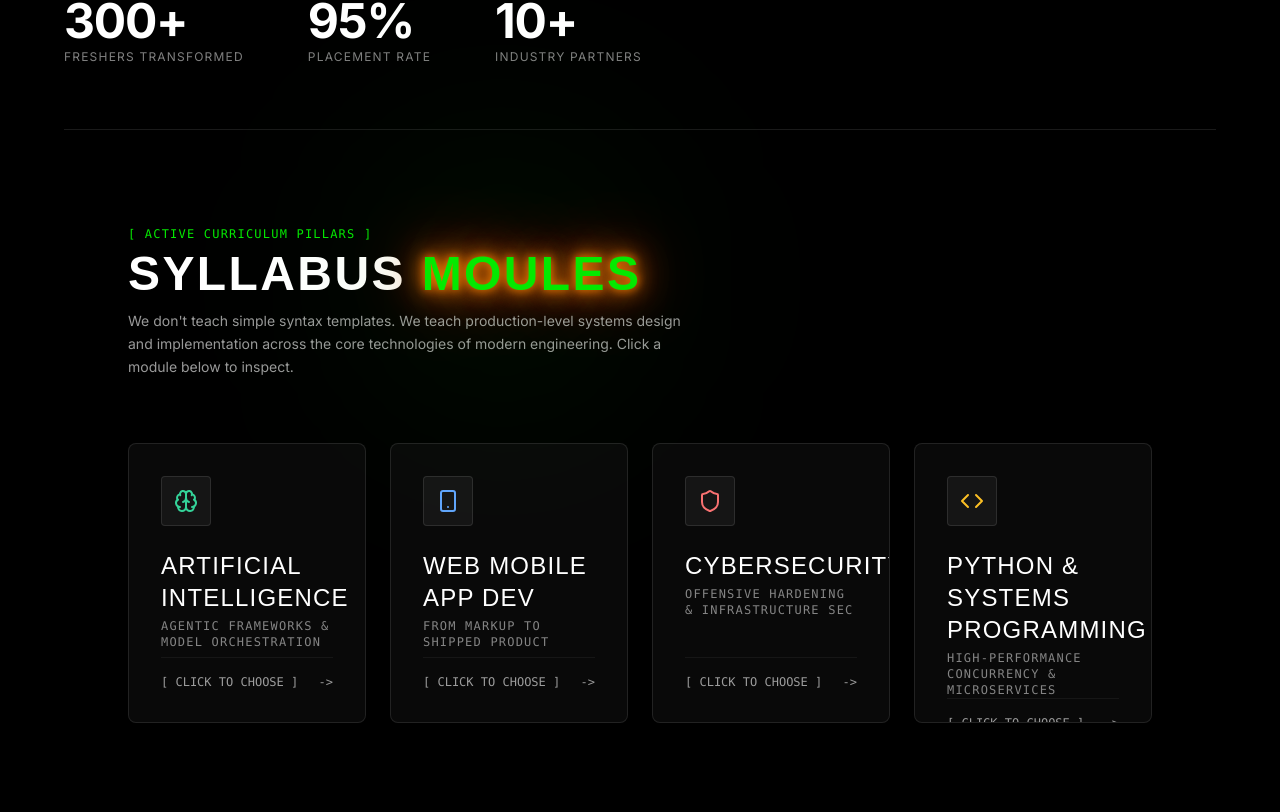
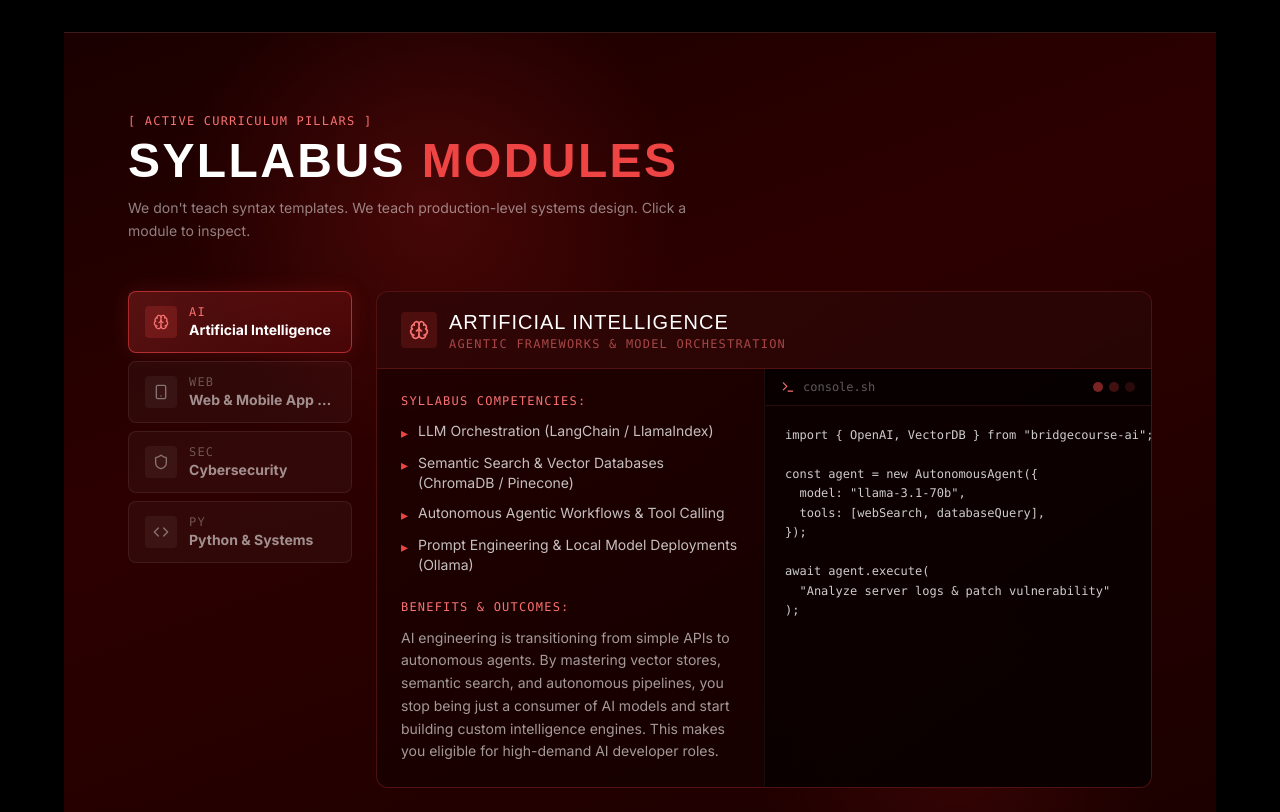
Before and after one commit to Anirudh05bit/Bridgecourse_website, a React (Vite) app: page / in a window 1280 px wide. Shown: the part 768-1580 px from the top of the page. Built offline with nearby package versions, Linux system fonts and the light colour scheme; grey boxes are pictures that could not be loaded; a web font is replaced by a local one.

Commit message:
changed curriculam layout

```diff
--- a/src/components/CurriculumSection.tsx
+++ b/src/components/CurriculumSection.tsx
@@ -1,22 +1,17 @@
 import { useState } from "react"
 import { motion, AnimatePresence } from "framer-motion"
-import { Brain, Smartphone, Shield, Code, X, Terminal } from "lucide-react"
+import { Brain, Smartphone, Shield, Code, Terminal } from "lucide-react"
 
 interface Course {
   id: string
   title: string
   subtitle: string
-  icon: React.ComponentType<any>
+  icon: React.ComponentType<{ className?: string }>
   topics: string[]
   benefits: string
   codeSnippet: string
-  color: string
-  accentClass: string
-  textClass: string
+  tag: string
 }
-
-export default function CurriculumSection() {
-  const [expandedId, setExpandedId] = useState<string | null>(null)
 
 const courses: Course[] = [
   {
@@ -24,13 +19,15 @@ export default function CurriculumSection() {
     title: "Artificial Intelligence",
     subtitle: "Agentic Frameworks & Model Orchestration",
     icon: Brain,
+    tag: "AI",
     topics: [
       "LLM Orchestration (LangChain / LlamaIndex)",
       "Semantic Search & Vector Databases (ChromaDB / Pinecone)",
       "Autonomous Agentic Workflows & Tool Calling",
       "Prompt Engineering & Local Model Deployments (Ollama)"
     ],
-      benefits: "AI engineering is transitioning from simple APIs to autonomous agents. By mastering vector stores, semantic search, and autonomous pipelines, you stop being just a consumer of AI models and start building custom intelligence engines. This makes you eligible for high-demand AI developer roles.",
+    benefits:
+      "AI engineering is transitioning from simple APIs to autonomous agents. By mastering vector stores, semantic search, and autonomous pipelines, you stop being just a consumer of AI models and start building custom intelligence engines. This makes you eligible for high-demand AI developer roles.",
     codeSnippet: `import { OpenAI, VectorDB } from "bridgecourse-ai";
 
 const agent = new AutonomousAgent({
@@ -38,24 +35,25 @@ const agent = new AutonomousAgent({
   tools: [webSearch, databaseQuery],
 });
 
-await agent.execute("Analyze server logs & patch vulnerability");`,
-      color: "emerald",
-      accentClass: "border-emerald-500/30 bg-emerald-500/5 hover:border-emerald-500/60 shadow-emerald-500/5",
-      textClass: "text-emerald-400"
+await agent.execute(
+  "Analyze server logs & patch vulnerability"
+);`
   },
   {
     id: "web-app",
-      title: "Web  Mobile App Dev",
+    title: "Web & Mobile App Dev",
     subtitle: "From Markup to Shipped Product",
     icon: Smartphone,
+    tag: "WEB",
     topics: [
       "HTML & CSS — Structuring and Styling the Modern Web",
       "JavaScript — Logic, Interactivity & the DOM",
       "Forms — Building & Validating Forms with HTML, CSS & JS",
       "App Dev — Turning Web Fundamentals into Real Applications"
     ],
-      benefits: "Every great product starts with the fundamentals done right. You will build fluency in markup, styling, and logic, then put it to work building real, validated forms before graduating to full application builds. By the end, you won't just understand the web — you'll be shipping on it.",
-      codeSnippet: `// A validated form,built from first principles
+    benefits:
+      "Every great product starts with the fundamentals done right. You will build fluency in markup, styling, and logic, then put it to work building real, validated forms before graduating to full application builds. By the end, you won't just understand the web — you'll be shipping on it.",
+    codeSnippet: `// A validated form, built from first principles
 <!DOCTYPE html>
 <html>
 <head>
@@ -75,235 +73,339 @@ await agent.execute("Analyze server logs & patch vulnerability");`,
       .getElementById("timetableForm")
       .addEventListener("submit", async (e) => {
         e.preventDefault();
+      });
   </script>
-
 </body>
-</html>
-});`,
-      color: "blue",
-      accentClass: "border-blue-500/30 bg-blue-500/5 hover:border-blue-500/60 shadow-blue-500/5",
-      textClass: "text-blue-400"
+</html>`
   },
   {
     id: "security",
     title: "Cybersecurity",
     subtitle: "Offensive Hardening & Infrastructure Sec",
     icon: Shield,
+    tag: "SEC",
     topics: [
-        "Web security and networking - OSI model , core networking fundamentals and application ",
-        "Cryptography - Secure communication , encryption and hashing overview",
-        "Reverse engineering: Binary exploitation and vulnerability discovery",
-        "Forensics: Incidents response lifecycle and file metadata"
+      "Web security and networking — OSI model & core fundamentals",
+      "Cryptography — Secure communication, encryption and hashing",
+      "Reverse Engineering — Binary exploitation & vulnerability discovery",
+      "Forensics — Incident response lifecycle and file metadata"
     ],
-      benefits: "Everything we do now is online , which means the digital world is basically the new frontline. Every single second, there are literally millions of cyberattacks happening that we can't see—we're talking about hackers trying to shut down hospitals, wipe out power grids, and drain people's bank accounts. That's why we're here. In this class, you are going to learn how to think exactly like a hacker so you can actually stop them. You’re basically learning a digital superpower to protect people's privacy and defend the real world.Once we wrap up , you can act as tech guardian for your family also you can use this as foundation for building your own digital security tools. ",
+    benefits:
+      "Everything we do now is online, which means the digital world is basically the new frontline. Every second, millions of cyberattacks happen invisibly. In this module, you learn to think exactly like a hacker so you can stop them — building a digital superpower to protect people's privacy and defend the real world.",
     codeSnippet: `from Crypto.Cipher import AES
 
 KEY = b"MyNewSecretKey!!"
 FLAG = b"CryptoDemoBlock!"
 cipher = AES.new(KEY, AES.MODE_ECB)
+
 # Encryption
 encrypted = cipher.encrypt(FLAG)
 print("Ciphertext (hex):", encrypted.hex())
+
 # Decryption
 cipher_dec = AES.new(KEY, AES.MODE_ECB)
 decrypted = cipher_dec.decrypt(encrypted)
-print("Decrypted text:", decrypted.decode())`,
-      color: "red",
-      accentClass: "border-red-500/30 bg-red-500/5 hover:border-red-500/60 shadow-red-500/5",
-      textClass: "text-red-400"
+print("Decrypted text:", decrypted.decode())`
   },
   {
     id: "python",
-      title: "Python & Systems Programming",
+    title: "Python & Systems",
     subtitle: "High-Performance Concurrency & Microservices",
     icon: Code,
+    tag: "PY",
     topics: [
       "Asyncio Concurrency & Multiprocessing Systems",
       "High-Performance API Architectures (FastAPI / gRPC)",
       "Algorithms, Advanced Data Structures & Memory Layouts",
       "Automated System Scripting & DevOps Pipelines"
     ],
-      benefits: "Python is the backbone of modern machine learning, systems scripting, and data engineering. Mastering asyncio and systems-level Python allows you to write highly efficient code, processing millions of tasks concurrently.",
+    benefits:
+      "Python is the backbone of modern machine learning, systems scripting, and data engineering. Mastering asyncio and systems-level Python allows you to write highly efficient code, processing millions of tasks concurrently — making you a force in backend, ML, and infrastructure roles.",
     codeSnippet: `import asyncio
 
 async def worker(task_id: int):
     # Simulating database writing
     await asyncio.sleep(0.01)
-    return f"Task {task_id} successfully synchronized"
+    return f"Task {task_id} synchronized"
 
 async def main():
-    results = await asyncio.gather(*(worker(i) for i in range(1000)))
-    print(f"Processed {len(results)} system-level operations.")`,
-      color: "amber",
-      accentClass: "border-amber-500/30 bg-amber-500/5 hover:border-amber-500/60 shadow-amber-500/5",
-      textClass: "text-amber-400"
+    results = await asyncio.gather(
+        *(worker(i) for i in range(1000))
+    )
+    print(f"Processed {len(results)} operations.")
+
+asyncio.run(main())`
   }
 ]
 
+export default function CurriculumSection() {
+  const [activeId, setActiveId] = useState<string>("ai")
+  const active = courses.find((c) => c.id === activeId)!
+  const Icon = active.icon
+
   return (
-    <section id="curriculum" className="relative scroll-mt-28 py-24 px-6 sm:px-10 lg:px-16 border-t border-white/10 z-10 bg-black/60 backdrop-blur-md">
-      {/* Background glow visual elements */}
-      <div className="absolute top-0 left-1/4 w-[300px] h-[300px] bg-primary/5 rounded-full filter blur-[100px] pointer-events-none" />
+    <section
+      id="curriculum"
+      className="relative scroll-mt-28 py-20 px-6 sm:px-10 lg:px-16 z-10 border-t border-white/10"
+      style={{
+        background:
+          "linear-gradient(160deg, #1a0000 0%, #2d0000 40%, #1a0000 100%)"
+      }}
+    >
+      {/* Ambient glow blobs */}
+      <div className="absolute inset-0 pointer-events-none overflow-hidden">
+        <div
+          style={{
+            position: "absolute",
+            top: "-80px",
+            left: "10%",
+            width: "500px",
+            height: "500px",
+            background:
+              "radial-gradient(circle, rgba(220,38,38,0.18) 0%, transparent 70%)",
+            borderRadius: "50%"
+          }}
+        />
+        <div
+          style={{
+            position: "absolute",
+            bottom: "-100px",
+            right: "5%",
+            width: "400px",
+            height: "400px",
+            background:
+              "radial-gradient(circle, rgba(185,28,28,0.15) 0%, transparent 70%)",
+            borderRadius: "50%"
+          }}
+        />
+      </div>
 
-      <div className="max-w-6xl mx-auto">
-        {/* Section Heading */}
-        <div className="mb-16 text-left">
-          <p className="text-xs text-primary font-mono tracking-widest uppercase mb-2">
+      <div className="max-w-6xl mx-auto relative z-10">
+        {/* Section header */}
+        <div className="mb-12">
+          <p
+            className="text-xs font-mono tracking-widest uppercase mb-2"
+            style={{ color: "#f87171" }}
+          >
             [ active curriculum pillars ]
           </p>
-          <h2 className="text-3xl sm:text-4xl lg:text-5xl font-podium font-bold text-white uppercase tracking-wider">
-            Syllabus <span className="text-primary glow-text">Moules</span>
+          <h2 className="text-3xl sm:text-5xl font-podium font-bold text-white uppercase tracking-wider">
+            Syllabus{" "}
+            <span style={{ color: "#ef4444" }}>Modules</span>
           </h2>
-          <p className="text-white/60 mt-3 max-w-xl text-sm font-light leading-relaxed">
-            We don't teach simple syntax templates. We teach production-level systems design
-            and implementation across the core technologies of modern engineering. Click a module below to inspect.
+          <p className="text-white/50 mt-3 max-w-xl text-sm font-light leading-relaxed">
+            We don't teach syntax templates. We teach production-level systems
+            design. Click a module to inspect.
           </p>
         </div>
 
-        {/* Dynamic Card Deck (Framer Motion Grid) */}
-        <motion.div
-          layout
-          className={`grid gap-6 ${expandedId ? "grid-cols-1" : "grid-cols-1 sm:grid-cols-2 lg:grid-cols-4"
-            }`}
+        {/* Layout: tab strip + content panel */}
+        <div className="flex flex-col lg:flex-row gap-6">
+          {/* Tab Strip */}
+          <div className="flex flex-row lg:flex-col gap-2 lg:w-56 flex-shrink-0 overflow-x-auto lg:overflow-visible pb-2 lg:pb-0">
+            {courses.map((course) => {
+              const TabIcon = course.icon
+              const isActive = activeId === course.id
+              return (
+                <button
+                  key={course.id}
+                  onClick={() => setActiveId(course.id)}
+                  className="flex-shrink-0 flex items-center gap-3 px-4 py-3 rounded-lg text-left transition-all duration-200 cursor-pointer border"
+                  style={{
+                    background: isActive
+                      ? "linear-gradient(135deg, rgba(239,68,68,0.25) 0%, rgba(185,28,28,0.15) 100%)"
+                      : "rgba(255,255,255,0.03)",
+                    borderColor: isActive
+                      ? "rgba(239,68,68,0.6)"
+                      : "rgba(255,255,255,0.08)",
+                    boxShadow: isActive
+                      ? "0 0 20px rgba(239,68,68,0.15)"
+                      : "none"
+                  }}
                 >
-          {courses.map((course) => {
-            const Icon = course.icon
-            const isExpanded = expandedId === course.id
-
-            // When a card is expanded, show only it in full-width, or stack the others in a compact sidebar
-            // Let's implement an elegant filter: if expandedId is set and this isn't the expanded card, hide it
-            if (expandedId && !isExpanded) return null
-
-            return (
-              <motion.div
-                layoutId={`course-card-${course.id}`}
-                key={course.id}
-                onClick={() => {
-                  if (!isExpanded) setExpandedId(course.id)
+                  <div
+                    className="p-2 rounded flex-shrink-0"
+                    style={{
+                      background: isActive
+                        ? "rgba(239,68,68,0.2)"
+                        : "rgba(255,255,255,0.05)",
+                      color: isActive ? "#f87171" : "rgba(255,255,255,0.4)"
                     }}
-                className={`border rounded-lg p-6 sm:p-8 cursor-pointer flex flex-col justify-between transition-shadow relative overflow-hidden ${isExpanded
-                  ? "bg-secondary/90 border-primary/50 shadow-2xl min-h-[500px]"
-                  : `bg-secondary/20 border-white/10 ${course.accentClass} h-[280px]`
-                  }`}
                   >
-                {/* Background glow lines for tech feel */}
-                {isExpanded && (
-                  <div className="absolute top-0 right-0 w-64 h-64 bg-primary/5 rounded-full filter blur-3xl pointer-events-none" />
-                )}
-
-                {/* Top Content Row */}
-                <div className="flex flex-col gap-4">
-                  <div className="flex justify-between items-start">
-                    <div className={`p-3 rounded bg-white/5 border border-white/10 ${course.textClass}`}>
-                      <Icon className="w-6 h-6" />
+                    <TabIcon className="w-4 h-4" />
                   </div>
-                    {isExpanded && (
-                      <button
-                        onClick={(e) => {
-                          e.stopPropagation()
-                          setExpandedId(null)
+                  <div className="min-w-0">
+                    <div
+                      className="text-xs font-mono tracking-widest uppercase"
+                      style={{
+                        color: isActive
+                          ? "#f87171"
+                          : "rgba(255,255,255,0.3)"
                       }}
-                        className="text-xs font-mono border border-white/20 hover:border-white/50 px-3 py-1 rounded text-white/70 hover:text-white flex items-center gap-1 cursor-pointer"
                     >
-                        <X className="w-3.5 h-3.5" />
-                        <span>[ Collapse ]</span>
+                      {course.tag}
+                    </div>
+                    <div
+                      className="text-sm font-bold truncate"
+                      style={{
+                        color: isActive
+                          ? "#ffffff"
+                          : "rgba(255,255,255,0.55)"
+                      }}
+                    >
+                      {course.title}
+                    </div>
+                  </div>
                 </button>
-                    )}
+              )
+            })}
           </div>
 
-                  <div className="mt-2">
-                    <h3 className="font-podium text-xl sm:text-2xl text-white uppercase tracking-wider">
-                      {course.title}
+          {/* Content Panel */}
+          <div className="flex-1 min-w-0">
+            <AnimatePresence mode="wait">
+              <motion.div
+                key={activeId}
+                initial={{ opacity: 0, y: 16 }}
+                animate={{ opacity: 1, y: 0 }}
+                exit={{ opacity: 0, y: -10 }}
+                transition={{ duration: 0.22 }}
+                className="rounded-xl overflow-hidden border"
+                style={{
+                  borderColor: "rgba(239,68,68,0.25)",
+                  background:
+                    "linear-gradient(145deg, rgba(30,0,0,0.85) 0%, rgba(20,0,0,0.95) 100%)"
+                }}
+              >
+                {/* Panel header */}
+                <div
+                  className="px-6 py-4 border-b flex items-center gap-3"
+                  style={{
+                    borderColor: "rgba(239,68,68,0.2)",
+                    background: "rgba(239,68,68,0.07)"
+                  }}
+                >
+                  <div
+                    className="p-2 rounded"
+                    style={{
+                      background: "rgba(239,68,68,0.15)",
+                      color: "#f87171"
+                    }}
+                  >
+                    <Icon className="w-5 h-5" />
+                  </div>
+                  <div>
+                    <h3 className="font-podium text-white text-lg sm:text-xl uppercase tracking-wider">
+                      {active.title}
                     </h3>
-                    <p className="text-xs text-white/50 tracking-widest uppercase font-mono mt-1">
-                      {course.subtitle}
+                    <p
+                      className="text-xs font-mono tracking-widest uppercase"
+                      style={{ color: "rgba(248,113,113,0.6)" }}
+                    >
+                      {active.subtitle}
                     </p>
                   </div>
                 </div>
 
-                {/* Middle Expansion Content (Visible only when expanded) */}
-                <AnimatePresence>
-                  {isExpanded && (
-                    <motion.div
-                      initial={{ opacity: 0, y: 15 }}
-                      animate={{ opacity: 1, y: 0 }}
-                      exit={{ opacity: 0, y: 15 }}
-                      transition={{ delay: 0.15 }}
-                      className="my-6 grid grid-cols-1 md:grid-cols-2 gap-8 text-left"
+                {/* Two-column body */}
+                <div className="grid grid-cols-1 md:grid-cols-2 md:divide-x divide-white/5">
+                  {/* Left: syllabus + outcomes */}
+                  <div className="p-6 flex flex-col gap-6">
+                    <div>
+                      <h4
+                        className="text-xs font-mono uppercase tracking-widest mb-3"
+                        style={{ color: "#f87171" }}
                       >
-                      {/* Syllabus List */}
-                      <div>
-                        <h4 className="text-xs font-mono uppercase text-primary tracking-widest mb-3">
                         Syllabus Competencies:
                       </h4>
-                        <ul className="space-y-2">
-                          {course.topics.map((topic, i) => (
-                            <li key={i} className="flex items-start gap-2 text-xs sm:text-sm font-light text-white/80">
-                              <span className="text-primary mt-0.5">•</span>
+                      <ul className="space-y-2.5">
+                        {active.topics.map((topic, i) => (
+                          <li
+                            key={i}
+                            className="flex items-start gap-2.5 text-sm text-white/75"
+                          >
+                            <span
+                              style={{
+                                color: "#ef4444",
+                                marginTop: "2px",
+                                flexShrink: 0
+                              }}
+                            >
+                              ▸
+                            </span>
                             <span>{topic}</span>
                           </li>
                         ))}
                       </ul>
+                    </div>
 
-                        <h4 className="text-xs font-mono uppercase text-primary tracking-widest mt-6 mb-3">
+                    <div>
+                      <h4
+                        className="text-xs font-mono uppercase tracking-widest mb-3"
+                        style={{ color: "#f87171" }}
+                      >
                         Benefits & Outcomes:
                       </h4>
-                        <p className="text-xs sm:text-sm text-white/70 leading-relaxed font-light">
-                          {course.benefits}
+                      <p className="text-sm text-white/60 leading-relaxed">
+                        {active.benefits}
                       </p>
                     </div>
+                  </div>
 
-                      {/* Code console */}
-                      <div className="flex flex-col rounded bg-black/60 border border-white/10 overflow-hidden font-mono text-[11px]">
-                        <div className="bg-background/90 px-4 py-2 flex items-center justify-between border-b border-white/5">
-                          <div className="flex items-center gap-1.5">
-                            <Terminal className="h-3 w-3 text-primary" />
-                            <span className="text-white/40 text-[9px]">console.sh</span>
+                  {/* Right: code console */}
+                  <div
+                    className="flex flex-col"
+                    style={{ background: "rgba(0,0,0,0.5)" }}
+                  >
+                    {/* Console top bar */}
+                    <div
+                      className="flex items-center justify-between px-4 py-2.5 border-b"
+                      style={{
+                        borderColor: "rgba(239,68,68,0.15)",
+                        background: "rgba(0,0,0,0.4)"
+                      }}
+                    >
+                      <div className="flex items-center gap-2">
+                        <Terminal
+                          className="w-3.5 h-3.5"
+                          style={{ color: "#f87171" }}
+                        />
+                        <span
+                          className="text-xs font-mono"
+                          style={{ color: "rgba(255,255,255,0.35)" }}
+                        >
+                          console.sh
+                        </span>
                       </div>
-                          <div className="flex gap-1">
-                            <span className="w-1.5 h-1.5 rounded-full bg-white/20" />
-                            <span className="w-1.5 h-1.5 rounded-full bg-white/20" />
-                            <span className="w-1.5 h-1.5 rounded-full bg-white/20" />
+                      <div className="flex gap-1.5">
+                        <span
+                          className="w-2.5 h-2.5 rounded-full"
+                          style={{ background: "rgba(239,68,68,0.5)" }}
+                        />
+                        <span
+                          className="w-2.5 h-2.5 rounded-full"
+                          style={{ background: "rgba(239,68,68,0.25)" }}
+                        />
+                        <span
+                          className="w-2.5 h-2.5 rounded-full"
+                          style={{ background: "rgba(239,68,68,0.15)" }}
+                        />
                       </div>
                     </div>
-                        <pre className="p-4 overflow-x-auto text-white/80 text-left whitespace-pre select-text">
-                          <code>{course.codeSnippet}</code>
+
+                    {/* Code */}
+                    <pre
+                      className="flex-1 p-5 overflow-x-auto text-xs leading-relaxed font-mono select-text"
+                      style={{ color: "rgba(255,255,255,0.8)" }}
+                    >
+                      <code>{active.codeSnippet}</code>
                     </pre>
                   </div>
+                </div>
               </motion.div>
-                  )}
             </AnimatePresence>
-
-                {/* Bottom Action Hint */}
-                {!isExpanded && (
-                  <div className="flex items-center justify-between border-t border-white/5 pt-4 text-xs font-mono text-white/60">
-                    <span>[ CLICK TO CHOOSE ]</span>
-                    <span>-&gt;</span>
           </div>
-                )}
-              </motion.div>
-            )
-          })}
-        </motion.div>
-
-        {/* Dynamic Reset Button when expanded */}
-        <AnimatePresence>
-          {expandedId && (
-            <motion.div
-              initial={{ opacity: 0, y: 10 }}
-              animate={{ opacity: 1, y: 0 }}
-              exit={{ opacity: 0, y: 10 }}
-              className="mt-8 flex justify-center"
-            >
-              <button
-                onClick={() => setExpandedId(null)}
-                className="font-mono text-xs border border-primary/30 hover:border-primary text-primary px-6 py-3 uppercase tracking-wider rounded bg-primary/5 cursor-pointer hover:bg-primary/10 transition-all"
-              >
-                [ Show All Syllabus Modules ]
-              </button>
-            </motion.div>
-          )}
-        </AnimatePresence>
+        </div>
       </div>
     </section>
   )
--- a/src/components/HeroSection.tsx
+++ b/src/components/HeroSection.tsx
@@ -15,7 +15,7 @@ export default function HeroSection() {
   ]
 
   return (
-    <section className="relative min-h-[calc(100vh-7rem)] w-full flex items-start justify-start z-10 pt-24 sm:pt-28 pb-16">
+    <section className="relative min-h-[calc(100vh-7rem)] w-full flex items-start justify-start z-10 pt-5 sm:pt-1 pb-16">
       <div className="w-full max-w-4xl text-left flex flex-col">
         {/* Tagline */}
         <div className="animate-fade-up flex items-center gap-2 mb-4 sm:mb-6">
```
Lines whose indentation alone changed are shown as unchanged.
